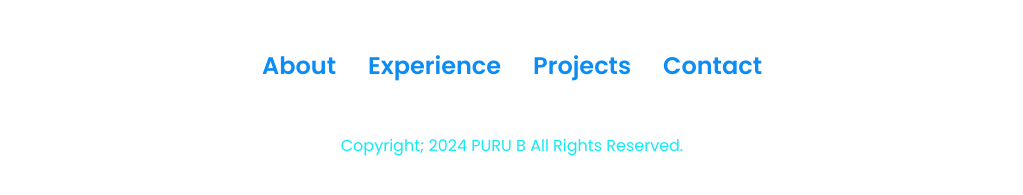
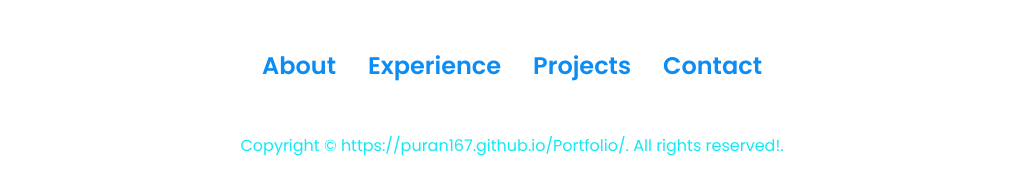
Before and after one commit to Puran167/Portfolio, a plain HTML site: page index.html in a window 1280 px wide. Shown: the part 6194-6389 px from the top of the page, without its empty margins (128-1151 px from the left). Drawn offline with Linux system fonts and the light colour scheme.

Commit message:
saves changes

```diff
--- a/index.html
+++ b/index.html
@@ -595,7 +595,7 @@
           </ul>
         </div>
       </nav>
-      <p>Copyright; 2024 PURU B All Rights Reserved.</p>
+      <p>Copyright &copy; https://puran167.github.io/Portfolio/. All rights reserved!.</p>
     </footer>
     <script src="script.js"></script>
   </body>
```
